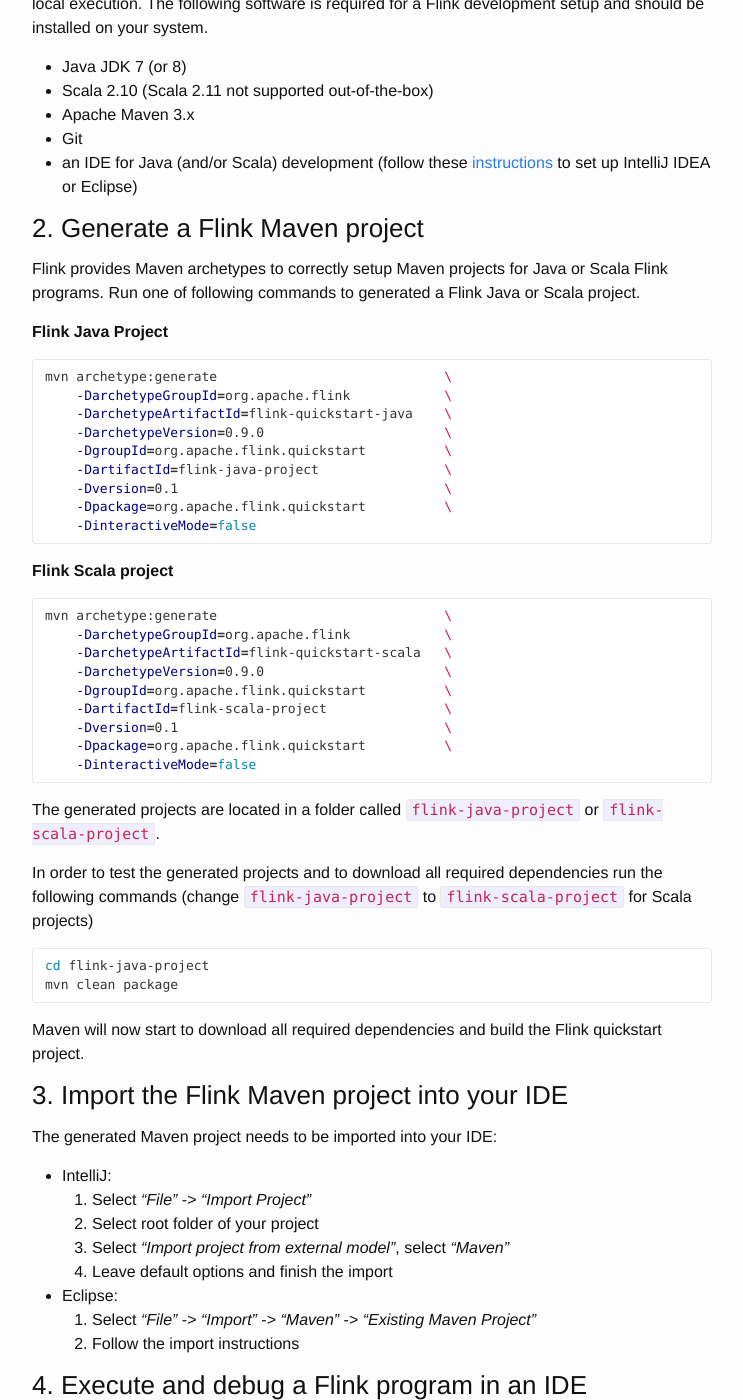
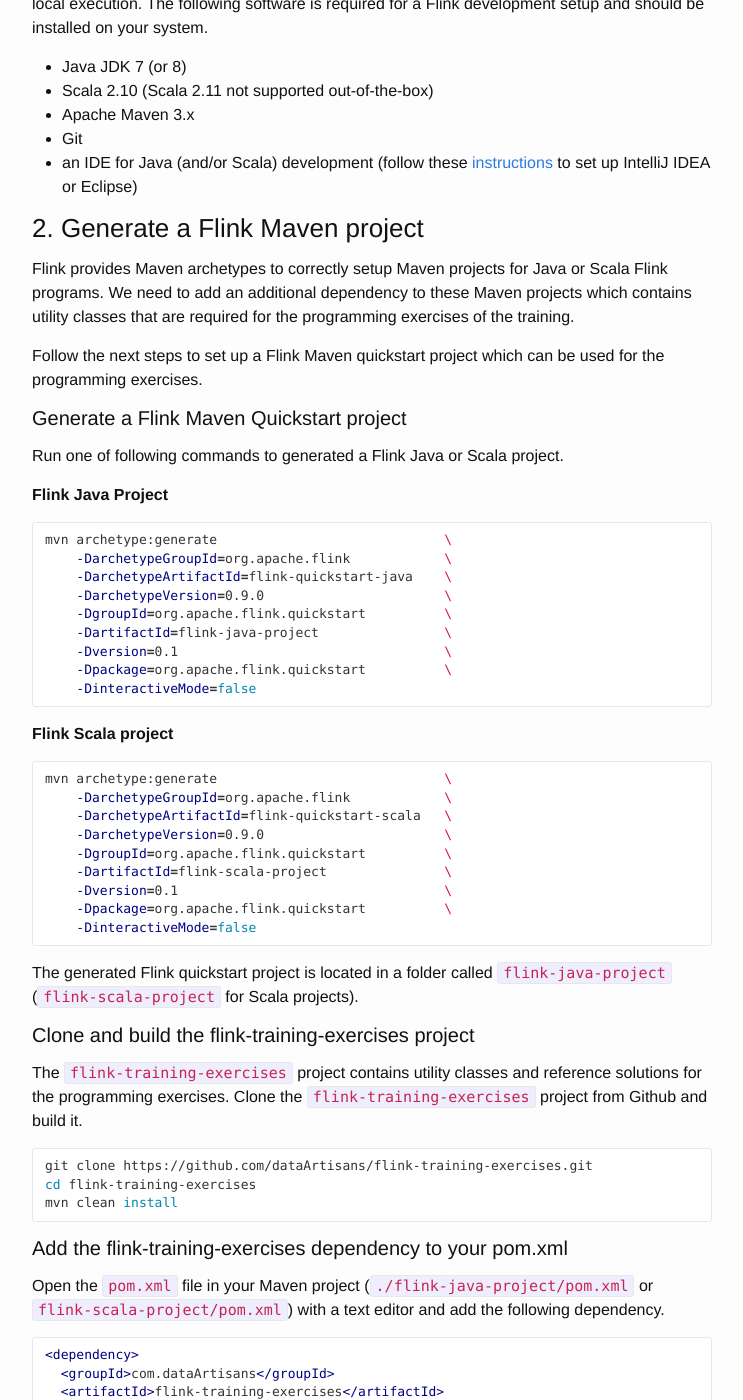
Before and after one commit to dataArtisans/flink-training-web, a Jekyll site: the page built from devSetup/handsOn.md, in a window 1280 px wide and 1400 px high, scrolled down 379 px. Shown: the whole window, without its empty margins (268-1011 px from the left). Built offline with Jekyll 4.4.1, drawn with Linux system fonts in a browser that asks for light colours; nearby versions of some CDN libraries; some of the changed text lies outside the part shown.

Commit message:
Added and updated data sets, added description to build and include flink-training-exercises project

```diff
--- a/devSetup/handsOn.md
+++ b/devSetup/handsOn.md
@@ -18,7 +18,13 @@
 
 ### 2. Generate a Flink Maven project
 
-Flink provides Maven archetypes to correctly setup Maven projects for Java or Scala Flink programs. Run one of following commands to generated a Flink Java or Scala project.
+Flink provides Maven archetypes to correctly setup Maven projects for Java or Scala Flink programs. We need to add an additional dependency to these Maven projects which contains utility classes that are required for the programming exercises of the training.
+
+Follow the next steps to set up a Flink Maven quickstart project which can be used for the programming exercises.
+
+#### Generate a Flink Maven Quickstart project
+
+Run one of following commands to generated a Flink Java or Scala project.
 
 **Flink Java Project**
 
@@ -48,12 +54,35 @@
     -DinteractiveMode=false
 ~~~
 
-The generated projects are located in a folder called `flink-java-project` or `flink-scala-project`.
+The generated Flink quickstart project is located in a folder called `flink-java-project` (`flink-scala-project` for Scala projects).
 
-In order to test the generated projects and to download all required dependencies run the following commands (change `flink-java-project` to `flink-scala-project` for Scala projects)
+#### Clone and build the flink-training-exercises project
+
+The `flink-training-exercises` project contains utility classes and reference solutions for the programming exercises. Clone the `flink-training-exercises` project from Github and build it.
 
 ~~~bash
-cd flink-java-project
+git clone https://github.com/dataArtisans/flink-training-exercises.git
+cd flink-training-exercises
+mvn clean install
+~~~
+
+#### Add the flink-training-exercises dependency to your pom.xml
+
+Open the `pom.xml` file in your Maven project (`./flink-java-project/pom.xml` or `flink-scala-project/pom.xml`) with a text editor and add the following dependency.
+
+~~~xml
+<dependency>
+  <groupId>com.dataArtisans</groupId>
+  <artifactId>flink-training-exercises</artifactId>
+  <version>0.1</version>
+</dependency>
+~~~
+
+#### Build your Flink quickstart project
+
+In order to test the generated project and to download all required dependencies run the following command in the `flink-java-project` (`flink-scala-project` for Scala projects) folder.
+
+~~~bash
 mvn clean package
 ~~~
 
@@ -103,6 +132,8 @@
 ./bin/start-local.sh
 ~~~
 
+Calling `./bin/start-local-streaming.sh` instead of `./bin/start-local.sh` starts Flink in a "streaming-optimized" mode.
+
 On Windows you have to run the following commands
 
 ~~~bash
```
Also changed, not shown: exercises/mailData.md (+7 -8 lines), exercises/taxiData.md (+6 -7 lines), 2 other files.
